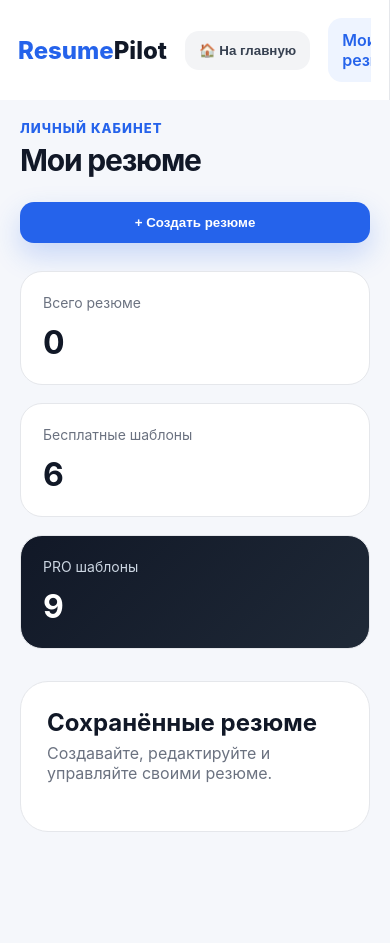
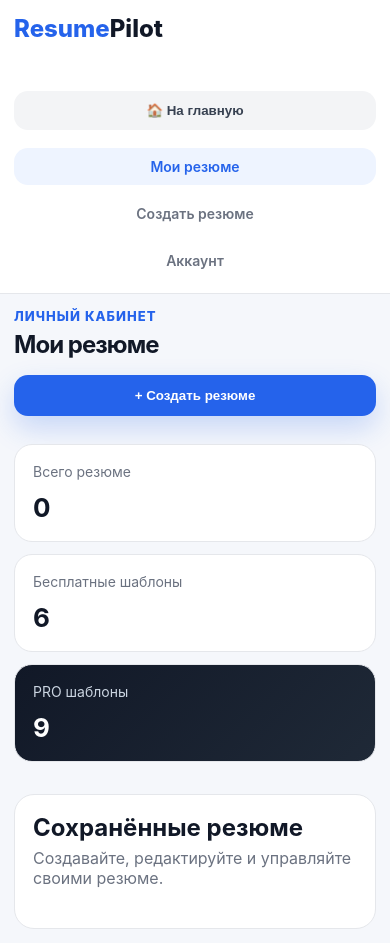
Before and after one commit to arseny-senya/resumepilot, a website: page dashboard.html in a window 390 px wide. Before the commit the page ends 852 px from the top, so only its background shows below. Drawn offline with Linux system fonts and the light colour scheme; no server answers; sample sign-in values are in the browser's storage.

```diff
--- a/dashboard.css
+++ b/dashboard.css
@@ -379,3 +379,105 @@
     width: 100%;
   }
 }
+@media (max-width: 768px) {
+  .dashboard {
+    display: block;
+  }
+
+  .sidebar {
+    position: static;
+    height: auto;
+    padding: 16px;
+    border-right: none;
+    border-bottom: 1px solid #e5e7eb;
+  }
+
+  .logo {
+    margin-bottom: 16px;
+  }
+
+  .sidebar-nav {
+    display: grid;
+    grid-template-columns: 1fr 1fr;
+    gap: 10px;
+    width: 100%;
+  }
+
+  .sidebar-nav a {
+    text-align: center;
+    font-size: 14px;
+    padding: 10px;
+  }
+
+  .logout-btn {
+    width: 100%;
+    margin-top: 14px;
+  }
+
+  .main {
+    padding: 18px;
+  }
+
+  .topbar {
+    flex-direction: column;
+    align-items: stretch;
+    gap: 16px;
+  }
+
+  .topbar h1 {
+    font-size: 28px;
+  }
+
+  .primary-btn {
+    width: 100%;
+  }
+
+  .stats {
+    grid-template-columns: 1fr;
+    gap: 12px;
+  }
+
+  .stat-card {
+    padding: 18px;
+    border-radius: 18px;
+  }
+
+  .resume-section {
+    padding: 18px;
+    border-radius: 20px;
+  }
+
+  .resume-grid {
+    grid-template-columns: 1fr;
+  }
+
+  .resume-preview {
+    height: 150px;
+  }
+
+  .resume-actions {
+    flex-direction: column;
+  }
+}
+
+@media (max-width: 420px) {
+  .main {
+    padding: 14px;
+  }
+
+  .sidebar {
+    padding: 14px;
+  }
+
+  .sidebar-nav {
+    grid-template-columns: 1fr;
+  }
+
+  .topbar h1 {
+    font-size: 24px;
+  }
+
+  .stat-card strong {
+    font-size: 26px;
+  }
+}
```
